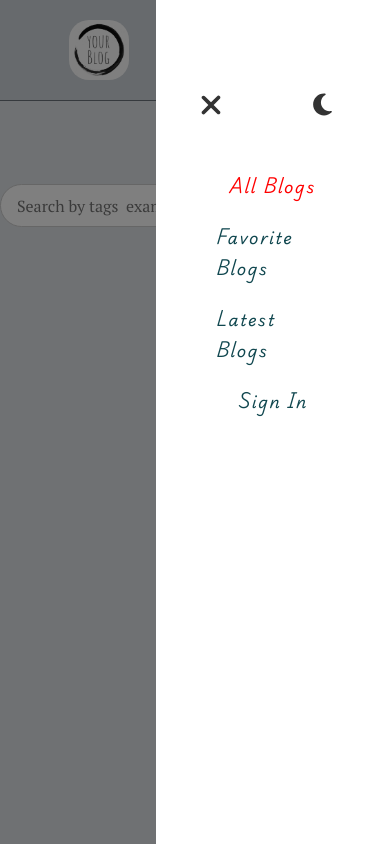
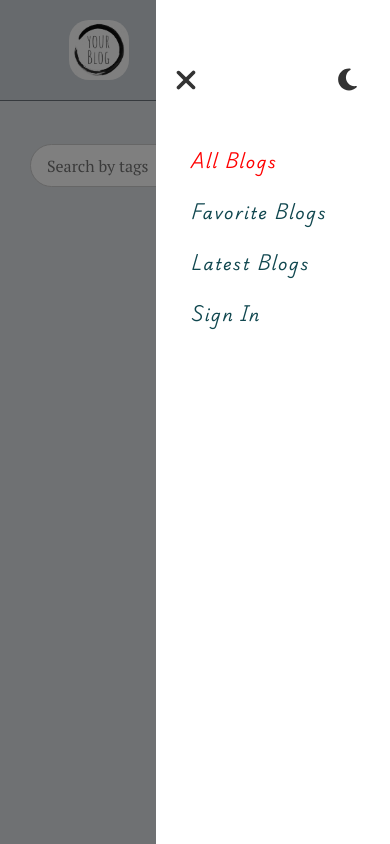
Before and after one commit to TeaChareqishvili/DevSphere-, a React (Create React App) app in the folder blogs/: page / in a window 390 px wide. Both pictures are taken after a click on the icon 306 px from the left and 50 px from the top of the page. Built offline with nearby package versions, Linux system fonts and the light colour scheme; no server answers.

Commit message:
refactor mobile responsive

```diff
--- a/blogs/src/index.css
+++ b/blogs/src/index.css
@@ -437,3 +437,20 @@ body,
     }
   }
 }
+
+@media (max-width: 525px) {
+  .container {
+    padding: 0 15px;
+  }
+
+  .blog-container {
+    padding: 0;
+  }
+  .burger-menu-inner-container {
+    padding: 15px;
+  }
+
+  .navigation-nav {
+    align-items: flex-start;
+  }
+}
```
